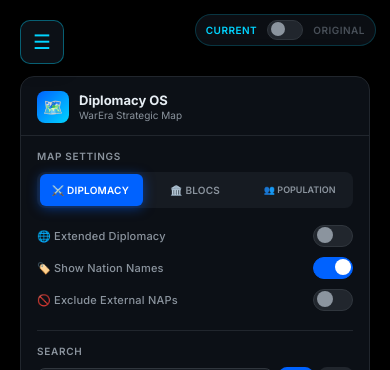
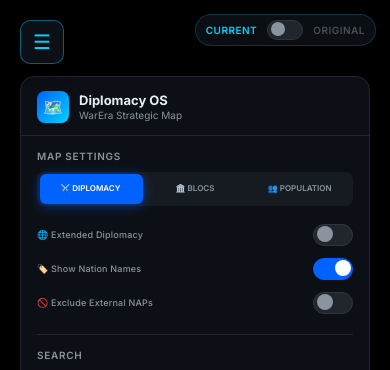
Before and after one commit to francescoparadiso/warera-tactical-diplomacy-os, a website built with Vite: page index.html in a window 390 px wide. Both pictures are taken after a click on the button "Open menu". Shown: the top 370 px of the page. Built offline with nearby package versions, Linux system fonts and the light colour scheme; no server answers.

Commit message:
fixed ui button

```diff
--- a/index.html
+++ b/index.html
@@ -421,7 +421,7 @@
       font-weight: 700;
     }
 
-    /* ===== MODE BUTTONS CON SLIDE (3 pulsanti) ===== */
+    /* ===== MODE BUTTONS (3 pulsanti) ===== */
     .mode-toggle-group {
       display: flex;
       background: #161b22;
@@ -430,31 +430,33 @@
       gap: 3px;
       margin-bottom: 12px;
       position: relative;
+      width: 100%;
     }
 
     /* Indicatore scorrevole */
     .mode-slider {
       position: absolute;
-        left: 3px;
+      left: 3px;
       top: 3px;
       bottom: 3px;
       width: calc(33.333% - 3px);
       background: #0062ff;
       border-radius: 6px;
       z-index: 0;
-      transition: left 0.4s cubic-bezier(0.4, 0, 0.2, 1);
+      transition: left 0.35s cubic-bezier(0.4, 0, 0.2, 1);
       box-shadow: 0 2px 12px rgba(0, 98, 255, 0.5);
     }
 
     .mode-btn {
       flex: 1;
-      padding: 8px 6px;
+      min-width: 0;
+      padding: 8px 2px;
       border-radius: 6px;
       border: none;
-      font-size: 11px;
+      font-size: 9px;
       font-weight: 600;
       text-transform: uppercase;
-      letter-spacing: 0.4px;
+      letter-spacing: 0.2px;
       cursor: pointer;
       text-align: center;
       color: #8b949e;
@@ -463,9 +465,11 @@
       display: flex;
       align-items: center;
       justify-content: center;
-      gap: 4px;
+      gap: 2px;
       line-height: 1.2;
       white-space: nowrap;
+      overflow: hidden;
+      text-overflow: ellipsis;
       position: relative;
       z-index: 1;
       transition: color 0.3s ease;
@@ -479,40 +483,26 @@
       color: #e6edf3;
     }
 
-    /* Fix allineamento mobile per i pulsanti mode */
+    /* Mobile */
     @media (max-width: 768px) {
       .mode-toggle-group {
         gap: 2px;
         padding: 2px;
       }
 
-      @media (max-width: 768px) {
-        #mode-population {
-          font-size: 9px;
-          letter-spacing: 0;
-        }
-      }
-
       .mode-slider {
+        left: 2px;
         top: 2px;
         bottom: 2px;
         width: calc(33.333% - 2px);
+        transition: left 0.3s ease;
       }
 
       .mode-btn {
-        padding: 10px 4px;
-        font-size: 10px;
-        letter-spacing: 0.2px;
-        gap: 3px;
-        min-width: 0;
-        overflow: hidden;
-        text-overflow: ellipsis;
-        min-width: 0;
-      }
-
-      /* Posizioni aggiornate per mobile */
-      #mode-slider {
-        transition: left 0.3s ease;
+        padding: 10px 1px;
+        font-size: 8px;
+        letter-spacing: 0;
+        gap: 1px;
       }
     }
 
@@ -523,15 +513,21 @@
       justify-content: space-between;
       gap: 10px;
       cursor: pointer;
-      padding: 5px 0;
+      padding: 6px 0;
+      width: 100%;
     }
 
     .switch-label {
-      font-size: 11px;
+      flex: 1;
+      min-width: 0;
+      font-size: 10px;
       color: #8b949e;
       font-weight: 500;
       letter-spacing: 0.2px;
       user-select: none;
+      white-space: nowrap;
+      overflow: hidden;
+      text-overflow: ellipsis;
     }
 
     .switch {
@@ -580,6 +576,17 @@
     input:checked+.slider::before {
       transform: translateX(18px);
       background: #fff;
+    }
+
+    /* Mobile switches */
+    @media (max-width: 768px) {
+      .switch-container {
+        gap: 8px;
+      }
+
+      .switch-label {
+        font-size: 9px;
+      }
     }
 
     /* ===== SEARCH ===== */
```
